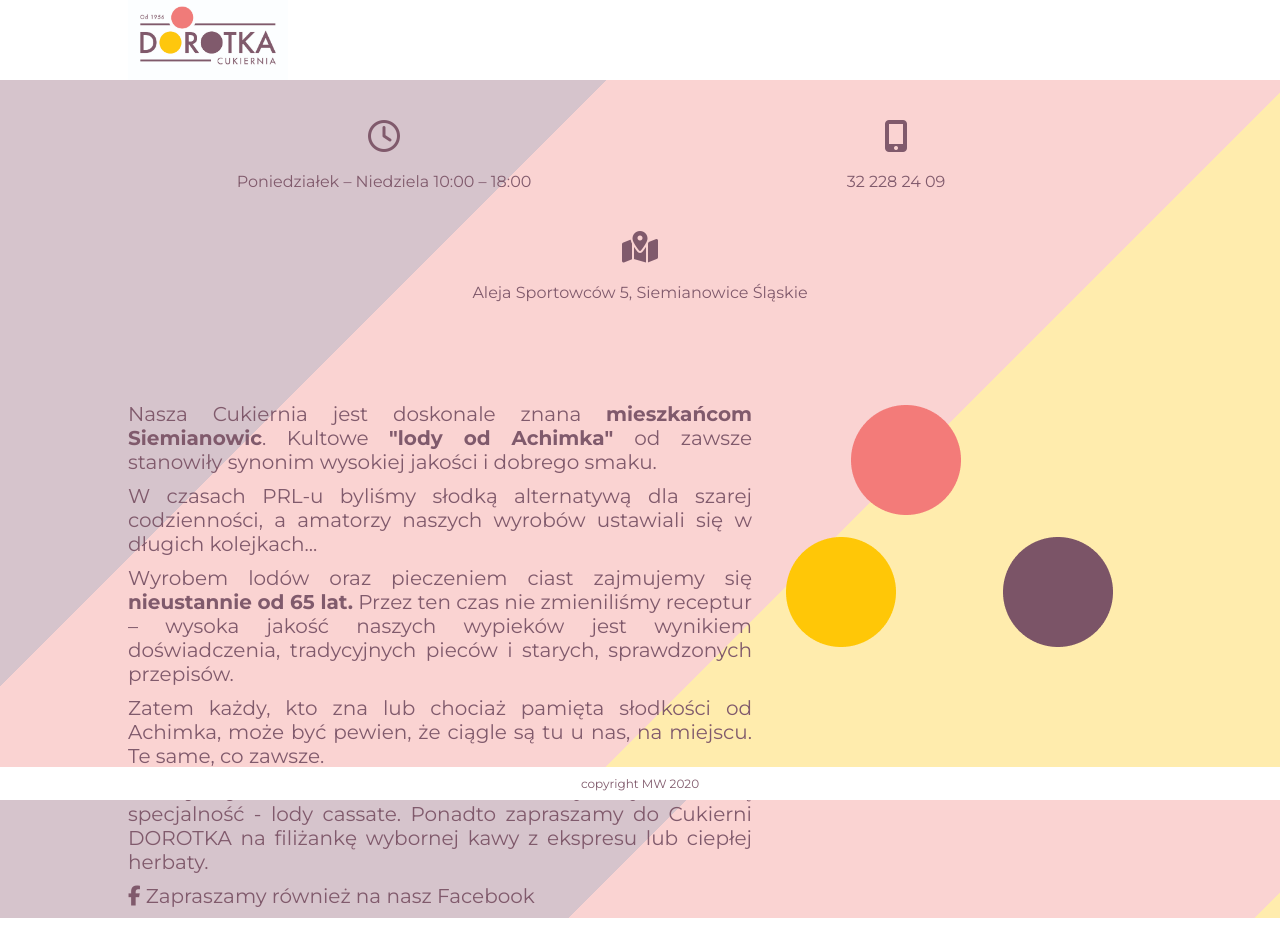
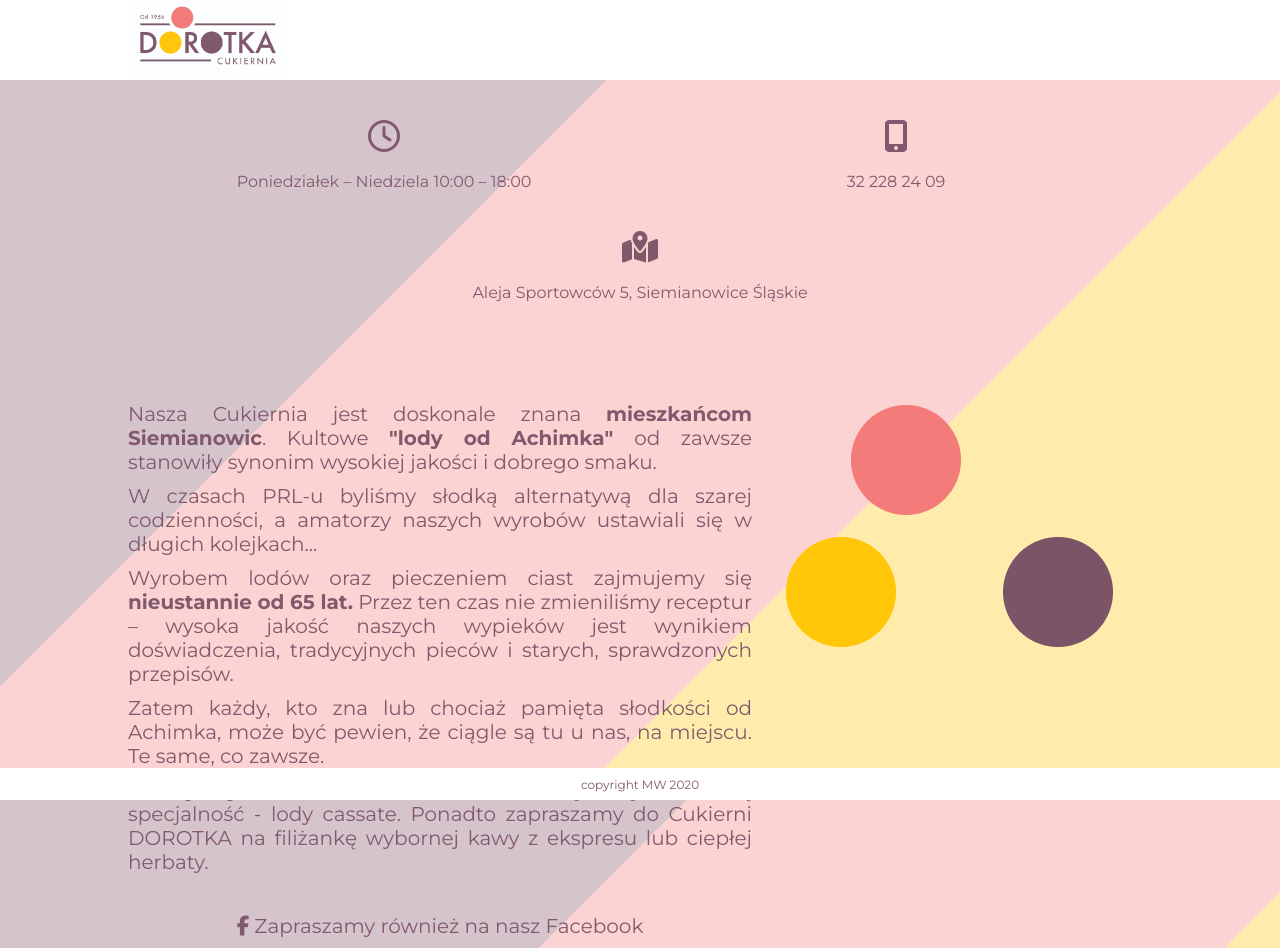
Before and after one commit to michalwieja/dorotka, a plain HTML site: page index.html in a window 1280 px wide. Before the commit the page ends 918 px from the top, so only its background shows below. Drawn offline with Linux system fonts and the light colour scheme.

Commit message:
removed oh

```diff
--- a/index.html
+++ b/index.html
@@ -54,7 +54,7 @@
                         Ponadto zapraszamy do Cukierni DOROTKA na filiżankę wybornej kawy z ekspresu lub ciepłej
                         herbaty.
                     </p>
-                    <p>
+                    <p style="text-align: center; margin-top: 40px;">
                         <a href="https://www.facebook.com/CukierniaDorotka" target="_blank" rel="noopener noreferre"> <i
                                 class="fab fa-facebook-f"></i> Zapraszamy również na nasz Facebook
                         </a>
--- a/style.scss
+++ b/style.scss
@@ -18,7 +18,7 @@ body {
     display: flex;
     flex-direction: column;
 
-    overflow: hidden;
+    // overflow: hidden;
 
     /* Permalink - use to edit and share this gradient: https://colorzilla.com/gradient-editor/#d6c4cc+0,d6c4cc+33,fad3d2+33,fad3d2+33,fad3d2+66,ffecad+66,ffecad+100 */
     background: #d6c4cc;
```
Also changed, not shown: style.css, 1 other file.
